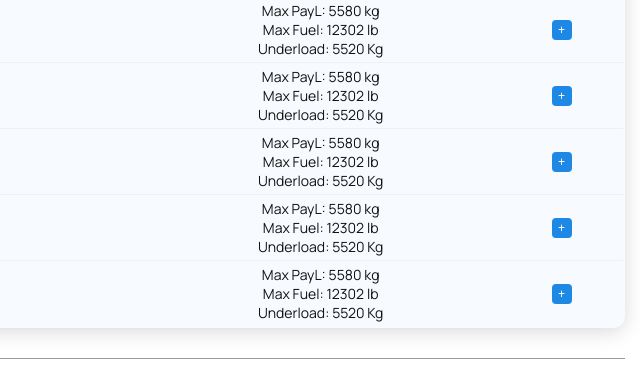
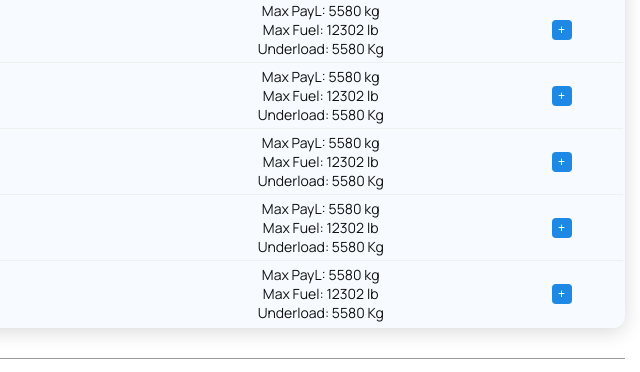
Before and after one commit to pilot-xls/MB-D228, a plain HTML site: page index.html in a window 1280 px wide. Shown: the part 909-1281 px from the top of the page, 635-1275 px from the left. Drawn offline with nearby package versions, Linux system fonts and the light colour scheme.

Commit message:
Update index.html

```diff
--- a/index.html
+++ b/index.html
@@ -465,7 +465,7 @@ function updateLdgAuto() {
         const maxFuelKg  = 5730 - (BEW + pilots + payloadKg);
         const maxFuelLb  = Math.round(maxFuelKg * 2.20462);
         const maxPayloadKg = 5730 - (BEW + pilots + depFuelKg);
-	const TakeoffUnderLoad = 5700 - (BEW + pilots + payloadKg + depFuelKg + taxiKg);
+	const TakeoffUnderLoad = 5700 - (BEW + pilots + payloadKg + depFuelKg - taxiKg);
         const ldgCell = row.querySelector(".ldg");
         if (ldgCell) {
             ldgCell.innerHTML = `
```
